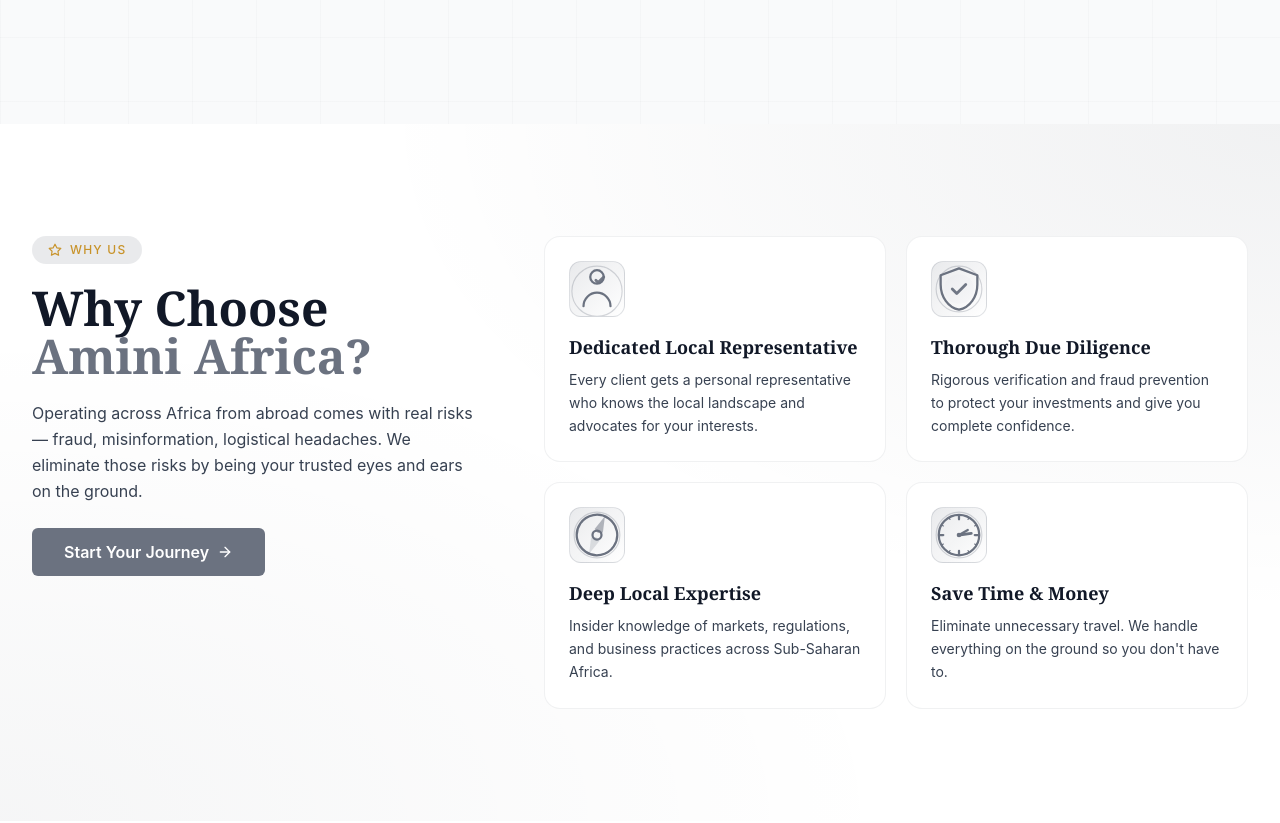
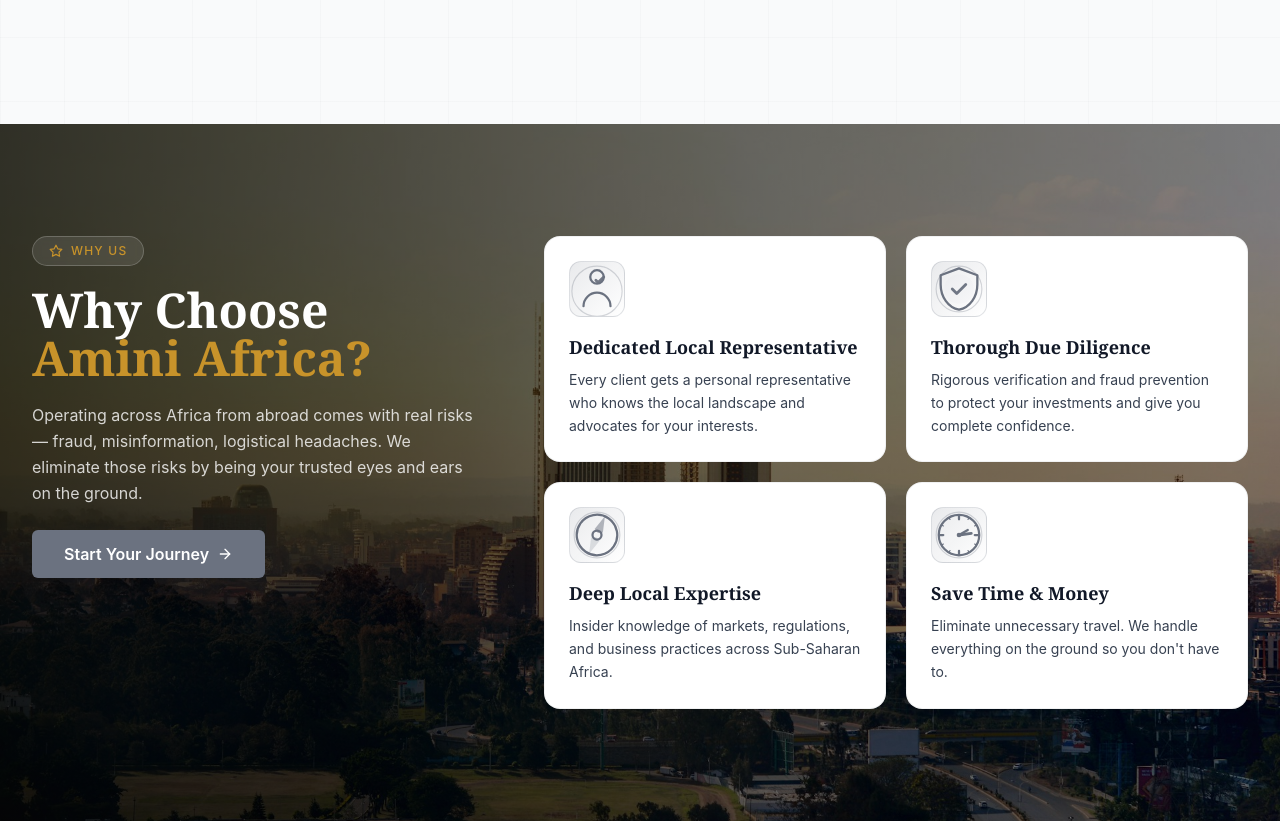
Before and after one commit to aminiafricaco-commits/amini-africa, a Next.js app: page / in a window 1280 px wide. Shown: the part 2780-3603 px from the top of the page. Built offline with nearby package versions, Linux system fonts and the light colour scheme.

Commit message:
Add Nairobi skyline background to Why Choose Us sections

```diff
--- a/src/app/why-choose-us/page.tsx
+++ b/src/app/why-choose-us/page.tsx
@@ -15,19 +15,20 @@ export const metadata: Metadata = {
 export default function WhyChooseUsPage() {
   return (
     <div className="relative">
-      <section className="relative pt-36 pb-20 overflow-hidden bg-secondary">
-        <div className="absolute inset-0 bg-[radial-gradient(ellipse_at_top_right,_rgba(107,114,128,0.15),transparent_50%)]" />
+      <section className="relative pt-36 pb-20 overflow-hidden">
+        <div className="absolute inset-0 bg-[url('/images/why-choose-bg.jpg')] bg-cover bg-center bg-no-repeat" />
+        <div className="absolute inset-0 bg-gradient-to-r from-black/70 via-black/50 to-black/30" />
         <div className="max-w-7xl mx-auto px-4 sm:px-6 lg:px-8 relative">
           <div className="max-w-3xl">
-            <div className="inline-flex items-center gap-2 bg-white/10 backdrop-blur-sm border border-primary/20 rounded-full px-4 py-1.5 mb-5">
+            <div className="inline-flex items-center gap-2 bg-white/10 backdrop-blur-sm border border-white/20 rounded-full px-4 py-1.5 mb-5">
               <Star className="h-3.5 w-3.5 text-brand-gold" />
               <span className="text-brand-gold font-medium text-xs tracking-widest uppercase">Why Us</span>
             </div>
-            <h1 className="font-heading text-4xl md:text-5xl lg:text-6xl font-bold text-foreground mb-6">
+            <h1 className="font-heading text-4xl md:text-5xl lg:text-6xl font-bold text-white mb-6">
               Why Choose Amini Africa?
             </h1>
-            <div className="w-16 h-0.5 bg-primary mb-6 rounded-full" />
-            <p className="text-lg text-foreground/85 leading-relaxed max-w-2xl">
+            <div className="w-16 h-0.5 bg-white/30 mb-6 rounded-full" />
+            <p className="text-lg text-white/85 leading-relaxed max-w-2xl">
               We provide the trust, transparency, and local expertise you need
               to operate confidently across Sub-Saharan Africa.
             </p>
@@ -41,10 +42,9 @@ export default function WhyChooseUsPage() {
         </div>
       </section>
 
-      <section className="py-20 md:py-28 bg-secondary text-foreground relative overflow-hidden">
-        <div className="absolute inset-0 bg-[radial-gradient(ellipse_at_center,_rgba(107,114,128,0.08),transparent_60%)]" />
+      <section className="py-20 md:py-28 bg-muted overflow-hidden">
         <div className="max-w-7xl mx-auto px-4 sm:px-6 lg:px-8 relative text-center">
-          <h2 className="font-heading text-2xl lg:text-3xl font-bold mb-4">
+          <h2 className="font-heading text-2xl lg:text-3xl font-bold text-foreground mb-4">
             Experience the Amini Africa Difference
           </h2>
           <p className="text-foreground/90 max-w-2xl mx-auto mb-8">
--- a/src/components/sections/why-choose-us.tsx
+++ b/src/components/sections/why-choose-us.tsx
@@ -38,9 +38,9 @@ const reasons = [
 
 export function WhyChooseUs() {
   return (
-    <section className="py-20 md:py-28 bg-white/60 relative overflow-hidden">
-      <div className="absolute inset-0 bg-[radial-gradient(ellipse_at_top_right,_rgba(10,22,40,0.06),transparent_50%)]" />
-      <div className="absolute inset-0 bg-[radial-gradient(ellipse_at_bottom_left,_rgba(10,22,40,0.04),transparent_50%)]" />
+    <section className="relative py-20 md:py-28 overflow-hidden">
+      <div className="absolute inset-0 bg-[url('/images/why-choose-bg.jpg')] bg-cover bg-center bg-no-repeat" />
+      <div className="absolute inset-0 bg-gradient-to-r from-black/80 via-black/60 to-black/40" />
       <div className="max-w-7xl mx-auto px-4 sm:px-6 lg:px-8 relative">
         <div className="grid grid-cols-1 lg:grid-cols-5 gap-12 lg:gap-16 items-start">
           {/* Left: heading + intro */}
@@ -51,16 +51,16 @@ export function WhyChooseUs() {
             transition={{ duration: 0.5 }}
             className="lg:col-span-2"
           >
-            <div className="inline-flex items-center gap-2 bg-primary/15 rounded-full px-4 py-1.5 mb-5">
+            <div className="inline-flex items-center gap-2 bg-white/10 backdrop-blur-sm border border-white/20 rounded-full px-4 py-1.5 mb-5">
               <Star className="h-3.5 w-3.5 text-brand-gold" />
               <span className="text-brand-gold font-medium text-xs tracking-widest uppercase">Why Us</span>
             </div>
-            <h2 className="font-heading text-3xl md:text-4xl lg:text-5xl font-bold text-foreground mb-5 leading-tight">
+            <h2 className="font-heading text-3xl md:text-4xl lg:text-5xl font-bold text-white mb-5 leading-tight">
               Why Choose
               <br />
-              <span className="text-primary">Amini Africa?</span>
+              <span className="text-brand-gold">Amini Africa?</span>
             </h2>
-            <p className="text-muted-foreground leading-relaxed mb-6">
+            <p className="text-white/80 leading-relaxed mb-6">
               Operating across Africa from abroad comes with real risks — fraud,
               misinformation, logistical headaches. We eliminate those risks by
               being your trusted eyes and ears on the ground.
```
Also changed, not shown: public/images/why-choose-bg.jpg (added).
